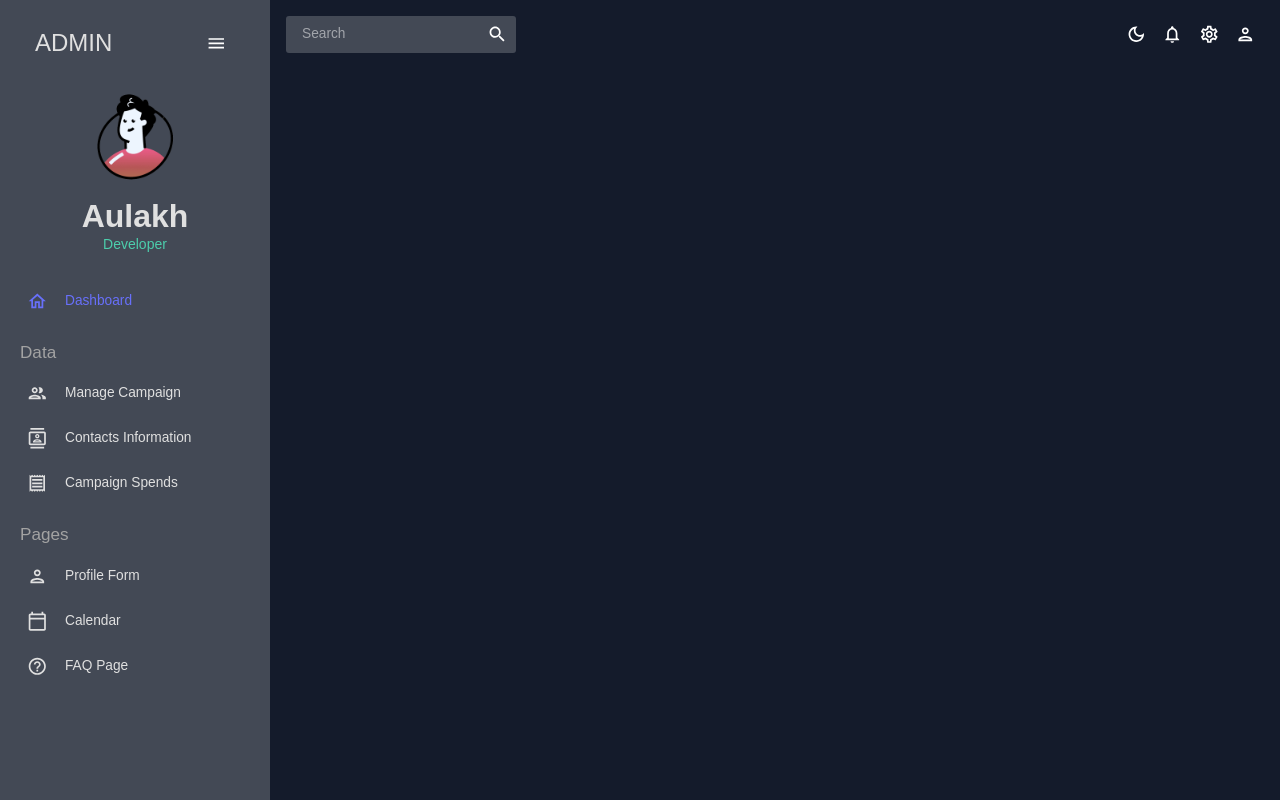
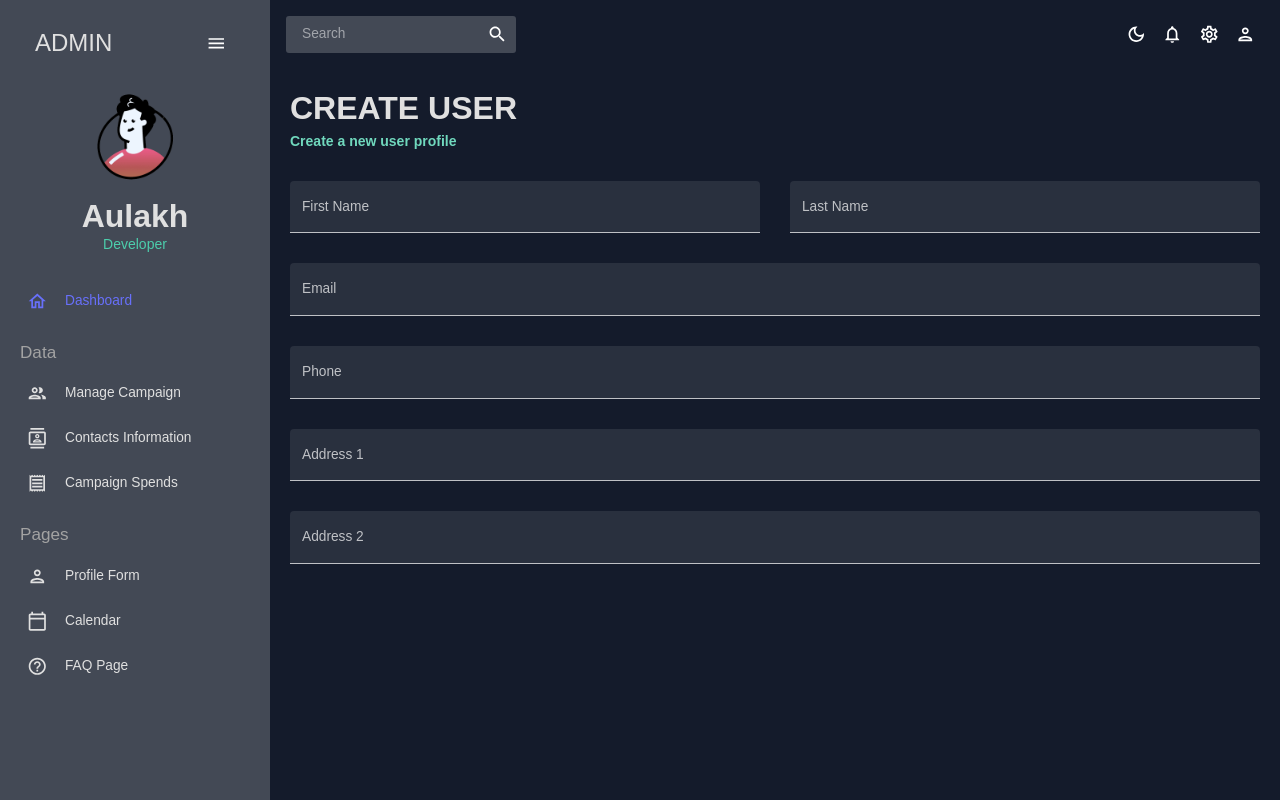
Before and after one commit to kamaljitkaur98/camp-metrics-dashboard, a React (Create React App) app: page /form in a window 1280 px wide. Built offline with nearby package versions, Linux system fonts and the light colour scheme.

Commit message:
Form structure with formik

```diff
--- a/package.json
+++ b/package.json
@@ -20,6 +20,7 @@
     "@testing-library/jest-dom": "^5.17.0",
     "@testing-library/react": "^13.4.0",
     "@testing-library/user-event": "^13.5.0",
+    "formik": "^2.4.6",
     "react": "^18.3.1",
     "react-dom": "^18.3.1",
     "react-pro-sidebar": "^0.7.1",
--- a/src/App.js
+++ b/src/App.js
@@ -9,7 +9,7 @@
 
 import Spends from "./scenes/spends";
 // import Bar from "./scenes/global/bar";
-// import Form from "./scenes/global/form";
+import Form from "./scenes/form";
 // import Line from "./scenes/global/line";
 // import Pie from "./scenes/global/pie";
 // import FAQ from "./scenes/global/faq";
@@ -37,8 +37,8 @@
                 <Route path="/campaigns" element={<Campaign />} />
                 <Route path="/contacts" element={<Contacts />} />
                 <Route path="/spends" element={<Spends />} />
-                {/* <Route path="/form" element={<Form />} />
-                <Route path="/bar" element={<Bar />} />
+                 <Route path="/form" element={<Form />} />
+                {/* <Route path="/bar" element={<Bar />} />
                 <Route path="/pie" element={<Pie />} />
                 <Route path="/line" element={<Line />} />
                 <Route path="/faq" element={<FAQ />} />
--- /dev/null
+++ b/src/scenes/form/index.jsx
@@ -0,0 +1,134 @@
+import {Box, Button, TextField } from "@mui/material";
+import { Formik } from "formik";
+import * as yup from "yup";
+import useMediaQuery from "@mui/material/useMediaQuery";
+import Header from "../../components/Header";
+
+const initialValues = {
+    firstName: "",
+    lastName: "",
+    email: "",
+    phone: "",
+    address1: "",
+    address2: ""
+}
+
+const userSchema = yup.object().shape(
+    {
+        firstName: yup.string().required("required"),
+        lastName: yup.string().required("required"),
+        email: yup.string().email("Inavlid email address").required("required"),
+        phone: yup.string().required("required"),
+        address1: yup.string().required("required"),
+        address2: yup.string().required("required")
+    }
+)
+
+const Form = () => {
+
+    const nonMobile = useMediaQuery("(min-width:600px)")
+
+    const handleSubmission = (values) => {
+        console.log(values)
+    }
+
+    return (
+        <Box m="20px">
+            <Header title="CREATE USER" subtitle="Create a new user profile" />
+            <Formik
+                onSubmit={handleSubmission}
+                initialValues={initialValues}
+                validationSchema={userSchema}
+            >
+                {({values, errors, touched, handleBlur, handleChange, handleSubmit}) => (
+                    <form onSubmit={handleSubmit}>
+                        <Box display="grid" gap="30px" gridTemplateColumns="repeat(4, minmax(0,1fr))" sx={{"& > div" : { gridColumn: nonMobile ? undefined : "span 4"}}}>
+                            <TextField
+                                fullWidth
+                                variant = "filled"
+                                type="text"
+                                label = "First Name"
+                                onBlur={handleBlur}
+                                onChange={handleChange}
+                                value={values.firstName}
+                                name="firstName"
+                                error={!!touched.firstName && !!errors.firstName}
+                                helperText={touched.firstName && errors.firstName}
+                                sx = {{ gridColumn: "span 2"}}
+                            />
+                            <TextField
+                                fullWidth
+                                variant = "filled"
+                                type="text"
+                                label = "Last Name"
+                                onBlur={handleBlur}
+                                onChange={handleChange}
+                                value={values.lastName}
+                                name="lastName"
+                                error={!!touched.lastName && !!errors.lastName}
+                                helperText={touched.lastName && errors.lastName}
+                                sx = {{ gridColumn: "span 2"}}
+                            />
+                            <TextField
+                                fullWidth
+                                variant = "filled"
+                                type="text"
+                                label = "Email"
+                                onBlur={handleBlur}
+                                onChange={handleChange}
+                                value={values.email}
+                                name="email"
+                                error={!!touched.email && !!errors.email}
+                                helperText={touched.email && errors.email}
+                                sx = {{ gridColumn: "span 4"}}
+                            />
+                            <TextField
+                                fullWidth
+                                variant = "filled"
+                                type="text"
+                                label = "Phone"
+                                onBlur={handleBlur}
+                                onChange={handleChange}
+                                value={values.phone}
+                                name="phone"
+                                error={!!touched.phone && !!errors.phone}
+                                helperText={touched.phone && errors.phone}
+                                sx = {{ gridColumn: "span 4"}}
+                            />
+                            <TextField
+                                fullWidth
+                                variant = "filled"
+                                type="text"
+                                label = "Address 1"
+                                onBlur={handleBlur}
+                                onChange={handleChange}
+                                value={values.address1}
+                                name="address1"
+                                error={!!touched.address1 && !!errors.address1}
+                                helperText={touched.address1 && errors.address1}
+                                sx = {{ gridColumn: "span 4"}}
+                            />
+                            <TextField
+                                fullWidth
+                                variant = "filled"
+                                type="text"
+                                label = "Address 2"
+                                onBlur={handleBlur}
+                                onChange={handleChange}
+                                value={values.address2}
+                                name="address2"
+                                error={!!touched.address2 && !!errors.address2}
+                                helperText={touched.address2 && errors.address2}
+                                sx = {{ gridColumn: "span 4"}}
+                            />
+                        </Box>
+                    </form>
+                )}
+            </Formik>
+        </Box>
+
+    )
+
+}
+
+export default Form;
```
Also changed, not shown: 1 other file (tests, documents, lock files or other folders).
